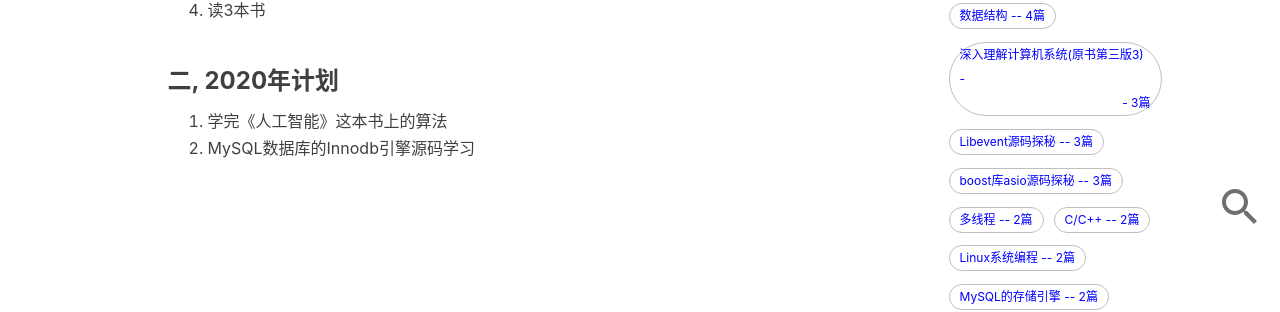
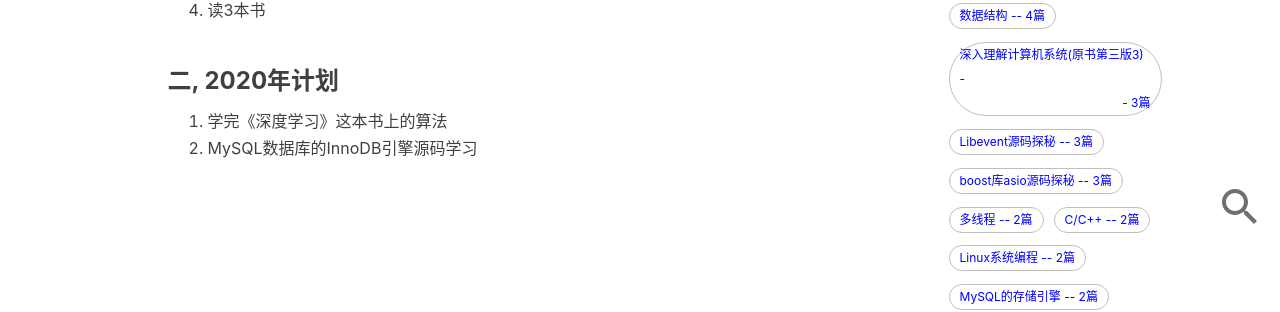
Before and after one commit to chensongpoixs/chensongpoixs.github.io, a Jekyll site: the page built from plan.html, in a window 1280 px wide. Shown: the part 639-951 px from the top of the page. Built offline with Jekyll 4.4.1, drawn with Linux system fonts in a browser that asks for light colours; nearby versions of some CDN libraries; comment, search, counter and statistics services are not loaded.

Commit message:
[深度学习]

```diff
--- a/_includes/plan/zh.md
+++ b/_includes/plan/zh.md
@@ -7,5 +7,5 @@
 
 ### 二, 2020年计划
 
-1. 学完《人工智能》这本书上的算法
-2. MySQL数据库的Innodb引擎源码学习
+1. 学完《深度学习》这本书上的算法
+2. MySQL数据库的InnoDB引擎源码学习
```
Also changed, not shown: _includes/plan/en.md (+2 -2 lines).
